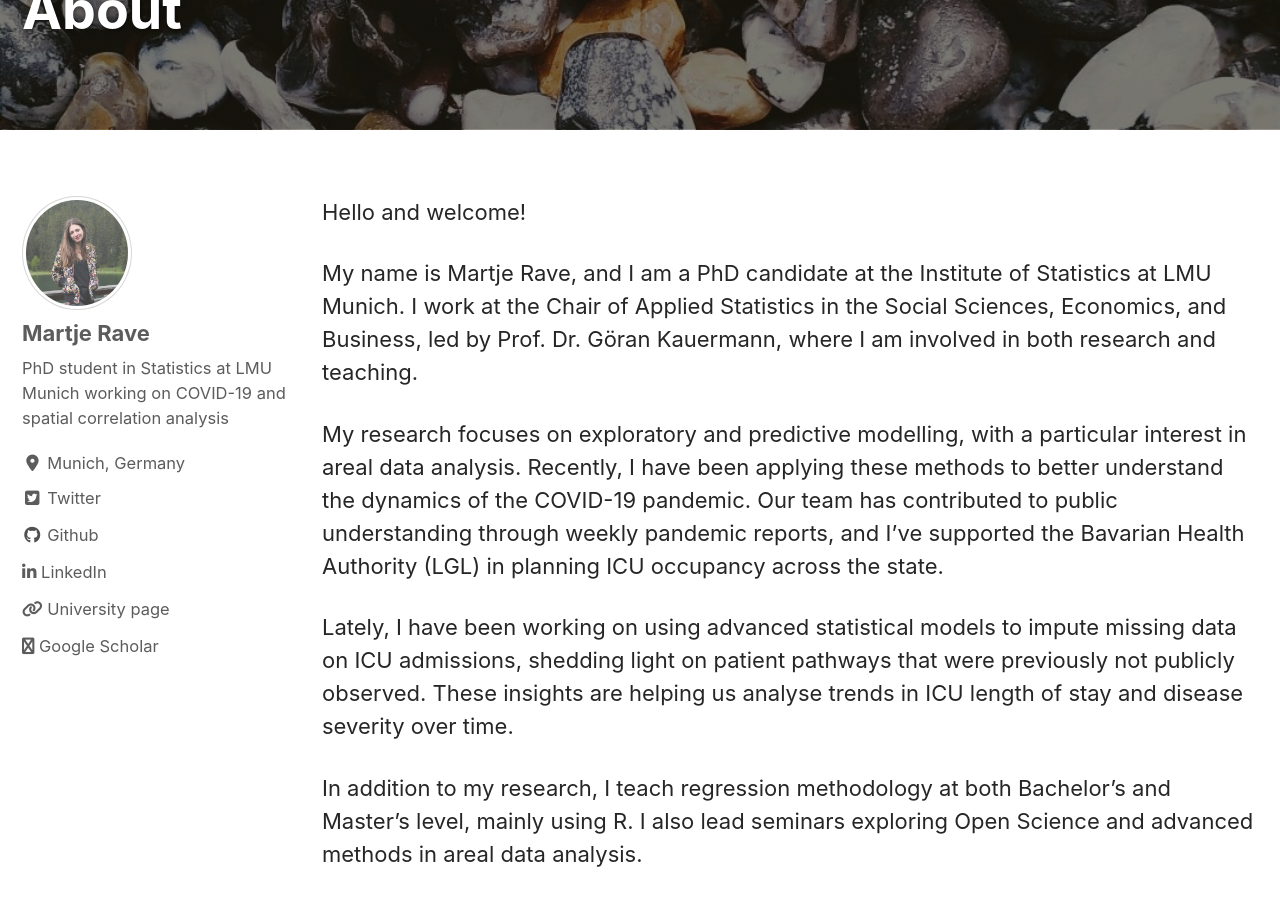
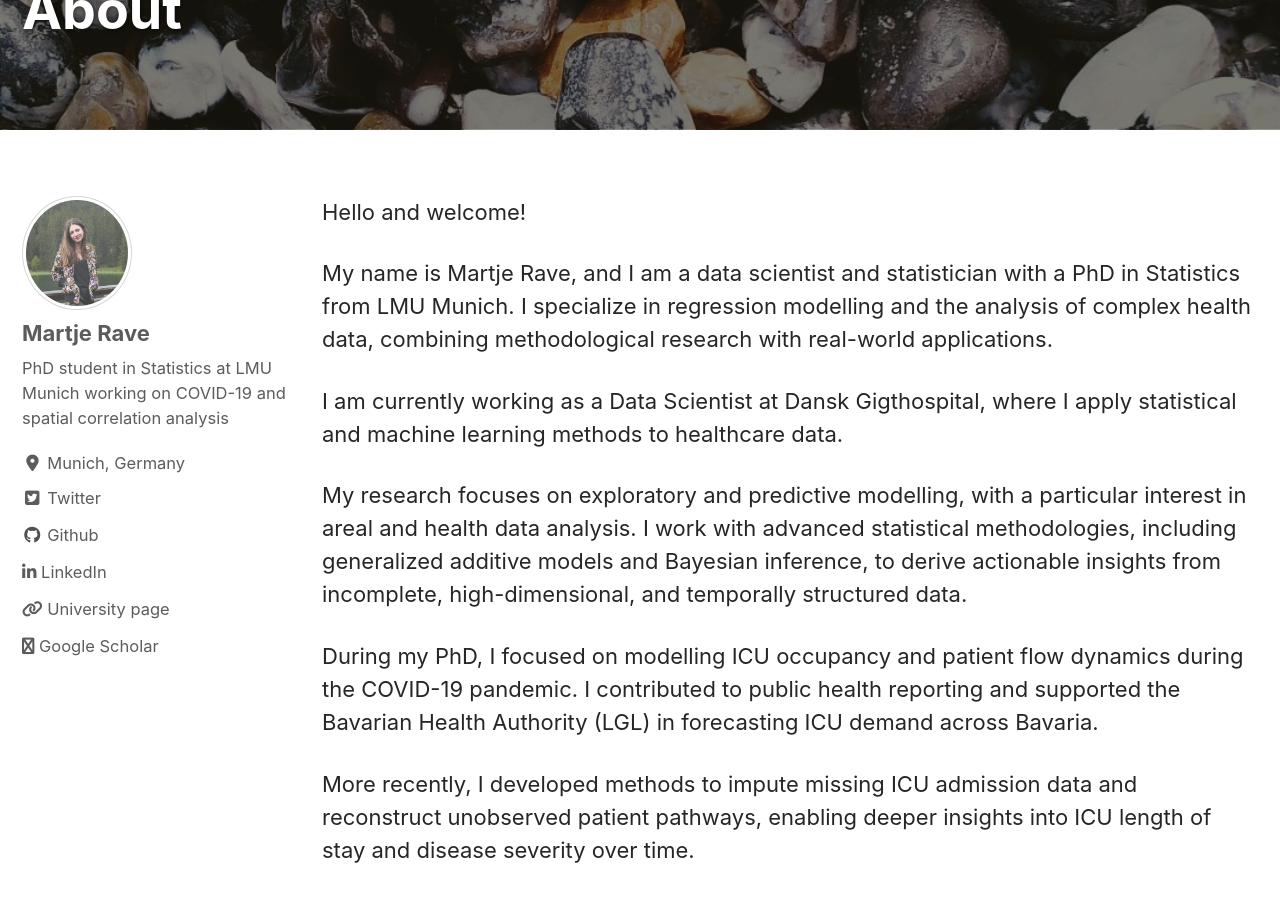
Before and after one commit to MartjeRave/MartjeRave.github.io, a Jekyll site: the page built from _pages/about.md, in a window 1280 px wide and 900 px high, scrolled down 199 px. Built offline with Jekyll 4.4.1, drawn with Linux system fonts in a browser that asks for light colours; cached includes are drawn as plain includes; nearby versions of some CDN libraries; some of the changed text lies outside the part shown.

Commit message:
Update about.md

```diff
--- a/_pages/about.md
+++ b/_pages/about.md
@@ -13,12 +13,16 @@ author_profile: true
 
 Hello and welcome!
 
-My name is Martje Rave, and I am a PhD candidate at the Institute of Statistics at LMU Munich. I work at the Chair of Applied Statistics in the Social Sciences, Economics, and Business, led by Prof. Dr. Göran Kauermann, where I am involved in both research and teaching.<br>
+My name is Martje Rave, and I am a data scientist and statistician with a PhD in Statistics from LMU Munich. I specialize in regression modelling and the analysis of complex health data, combining methodological research with real-world applications.<br>
 
-My research focuses on exploratory and predictive modelling, with a particular interest in areal data analysis. Recently, I have been applying these methods to better understand the dynamics of the COVID-19 pandemic. Our team has contributed to public understanding through weekly pandemic reports, and I’ve supported the Bavarian Health Authority (LGL) in planning ICU occupancy across the state.<br>
+I am currently working as a Data Scientist at Dansk Gigthospital, where I apply statistical and machine learning methods to healthcare data.<br>
 
-Lately, I have been working on using advanced statistical models to impute missing data on ICU admissions, shedding light on patient pathways that were previously not publicly observed. These insights are helping us analyse trends in ICU length of stay and disease severity over time.<br>
+My research focuses on exploratory and predictive modelling, with a particular interest in areal and health data analysis. I work with advanced statistical methodologies, including generalized additive models and Bayesian inference, to derive actionable insights from incomplete, high-dimensional, and temporally structured data.<br>
 
-In addition to my research, I teach regression methodology at both Bachelor’s and Master’s level, mainly using R. I also lead seminars exploring Open Science and advanced methods in areal data analysis.<br>
+During my PhD, I focused on modelling ICU occupancy and patient flow dynamics during the COVID-19 pandemic. I contributed to public health reporting and supported the Bavarian Health Authority (LGL) in forecasting ICU demand across Bavaria.<br>
 
-If you would like to connect, feel free to reach out via [email](mailto:martje.rave@stat.uni-muenchen.de) or on [LinkedIn](https://www.linkedin.com/in/martje-rave-822b5789/). I look forward to hearing from you!
+More recently, I developed methods to impute missing ICU admission data and reconstruct unobserved patient pathways, enabling deeper insights into ICU length of stay and disease severity over time.<br>
+
+In addition to my research, I have extensive teaching experience in regression methodology, Bayesian modelling, and spatial statistics at both Bachelor’s and Master’s level, mainly using R. I have also guided master theses and led seminars on Open Science and advanced statistical modelling.<br>
+
+If you would like to connect, feel free to reach out via [email](mailto:martje.rave@gmail.com) or on [LinkedIn](https://www.linkedin.com/in/martje-rave-822b5789/).
```
